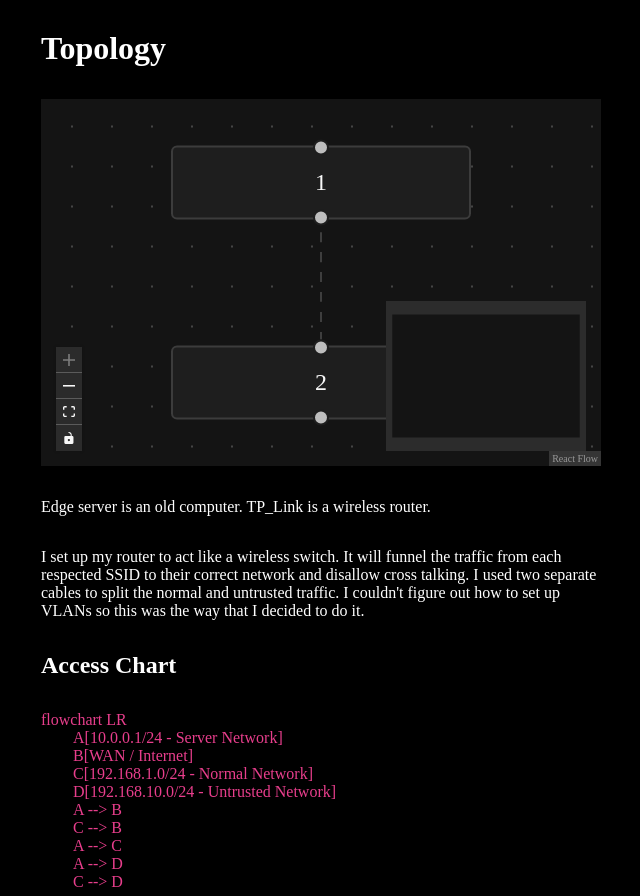
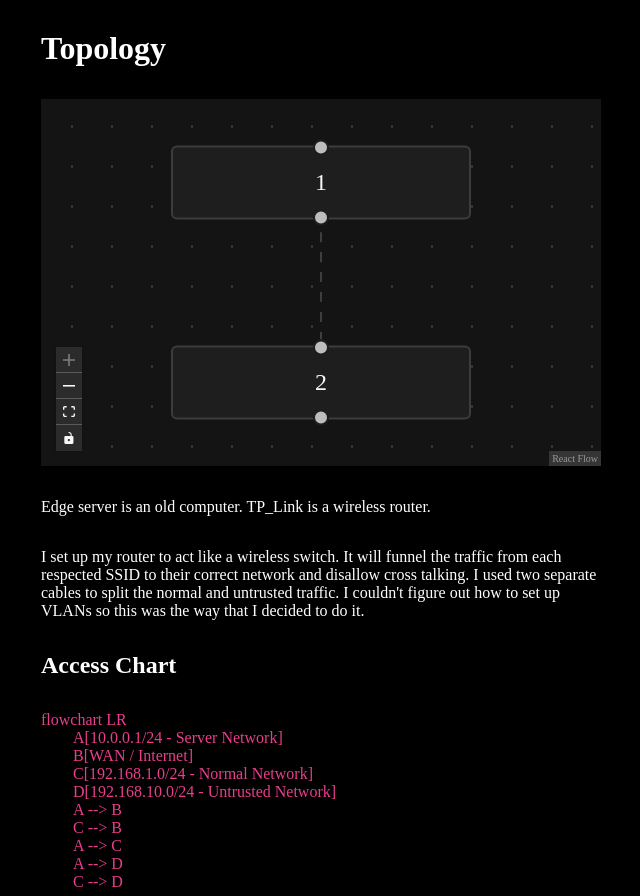
Before and after one commit to Rijndael1998/Website-Neo, a Next.js app: page /blog/infrastructure in a window 1280 px wide. Shown: the part 3858-4754 px from the top of the page, without its empty margins (319-959 px from the left). Built offline with nearby package versions, Linux system fonts and the light colour scheme; a web font is replaced by a local one.

Commit message:
added default flow view

```diff
--- a/src/app/blog/infrastructure/topology.graph.tsx
+++ b/src/app/blog/infrastructure/topology.graph.tsx
@@ -1,13 +1,10 @@
 import React from 'react';
 import {
-  Background,
-  Controls,
-  MiniMap,
-  ReactFlow,
   ReactFlowProps,
 } from "@xyflow/react";
 
 import '@xyflow/react/dist/style.css';
+import Flow from '@/components/flow/Flow';
 
 const initialNodes: ReactFlowProps["nodes"] = [
   { id: '1', position: { x: 0, y: 0 }, data: { label: '1' } },
@@ -16,14 +13,5 @@ const initialNodes: ReactFlowProps["nodes"] = [
 const initialEdges = [{ id: 'e1->2', source: '1', target: '2', animated: true }];
 
 export default function layoutFlow() {
-  return (
-    <div style={{ width: "100%", height: "50ex", resize: "vertical" }}>
-      <ReactFlow colorMode='dark' nodes={initialNodes} edges={initialEdges} fitView
-      >
-        <Background />
-        <MiniMap />
-        <Controls />
-      </ReactFlow>
-    </div>
-  )
+  return <Flow flowProps={{nodes: initialNodes, edges: initialEdges}} />
 }
--- a/src/components/flow/Flow.tsx
+++ b/src/components/flow/Flow.tsx
@@ -8,7 +8,7 @@ import {
 } from "@xyflow/react";
 
 export type FlowProps = {
-    flowProps: Omit<ReactFlowProps, "fitView" | "colorMode">,
+    flowProps?: Omit<ReactFlowProps, "fitView" | "colorMode">,
     style?: React.CSSProperties,
     bg?: boolean,
     mm?: boolean,
```
